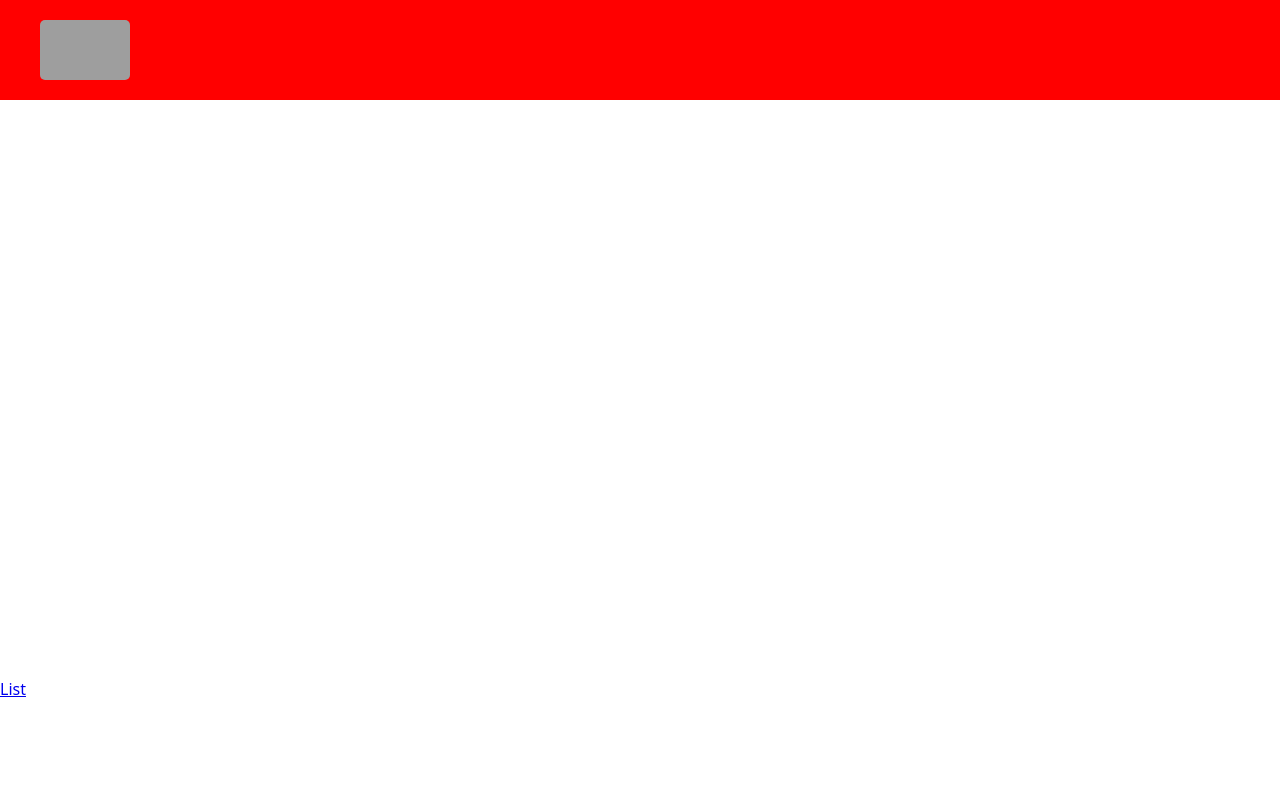
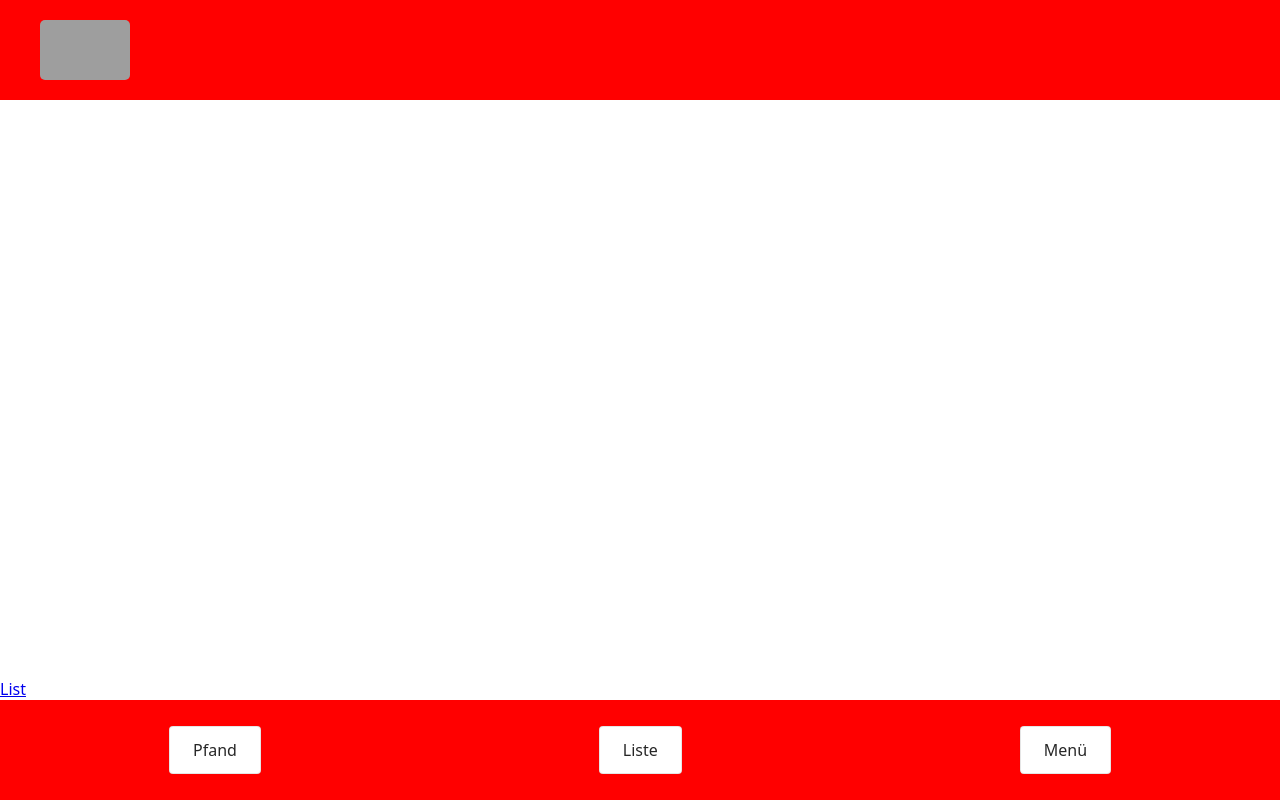
Before and after one commit to HannesOster/capstone, a Next.js app: page / in a window 1280 px wide. Built offline with nearby package versions, Linux system fonts and the light colour scheme; grey boxes are pictures that could not be loaded.

Commit message:
changed import

```diff
--- a/components/Header/Header.js
+++ b/components/Header/Header.js
@@ -1,5 +1,3 @@
-import Link from "next/link";
-
 import { StyledHeader, StyledLogo } from "./Header.style";
 
 export default function Header() {
--- /dev/null
+++ b/components/Navigation/Navigation.js
@@ -0,0 +1,11 @@
+import { NavLink, NavBar } from "./styles";
+
+export default function Navigation() {
+  return (
+    <NavBar>
+      <NavLink href="#">Pfand</NavLink>
+      <NavLink href="#">Liste</NavLink>
+      <NavLink href="#">Menü</NavLink>
+    </NavBar>
+  );
+}
--- /dev/null
+++ b/components/Navigation/styles.js
@@ -0,0 +1,59 @@
+import styled from "styled-components";
+import Link from "next/link";
+
+const NavBar = styled.nav`
+  background-color: red;
+  position: fixed;
+  bottom: 0;
+  width: 100%;
+  height: 100px;
+  display: flex;
+  justify-content: space-around;
+  align-items: center;
+`;
+
+const NavLink = styled(Link)`
+  align-items: center;
+  background-color: #ffffff;
+  border: 1px solid rgba(0, 0, 0, 0.1);
+  border-radius: 0.25rem;
+  box-shadow: rgba(0, 0, 0, 0.02) 0 1px 3px 0;
+  box-sizing: border-box;
+  color: rgba(0, 0, 0, 0.85);
+  cursor: pointer;
+  display: inline-flex;
+
+  justify-content: center;
+  line-height: 1.25;
+  margin: 0;
+  min-height: 3rem;
+  padding: calc(0.875rem - 1px) calc(1.5rem - 1px);
+  position: relative;
+  text-decoration: none;
+  transition: all 250ms;
+  user-select: none;
+  -webkit-user-select: none;
+  touch-action: manipulation;
+  vertical-align: baseline;
+  width: auto;
+
+  &:hover {
+    transform: translateY(-1px);
+  }
+
+  &:focus {
+    border-color: rgba(0, 0, 0, 0.15);
+    box-shadow: rgba(0, 0, 0, 0.1) 0 4px 12px;
+    color: rgba(0, 0, 0, 0.65);
+  }
+
+  &:active {
+    background-color: #f0f0f1;
+    border-color: rgba(0, 0, 0, 0.15);
+    box-shadow: rgba(0, 0, 0, 0.06) 0 2px 4px;
+    color: rgba(0, 0, 0, 0.65);
+    transform: translateY(0);
+  }
+`;
+
+export { NavLink, NavBar };
--- a/pages/_app.js
+++ b/pages/_app.js
@@ -1,5 +1,6 @@
 import GlobalStyle from "../styles";
 import Head from "next/head";
+import Navigation from "../components/Navigation/Navigation";
 
 export default function App({ Component, pageProps }) {
   return (
@@ -9,6 +10,7 @@ export default function App({ Component, pageProps }) {
         <title>Capstone Project</title>
       </Head>
       <Component {...pageProps} />
+      <Navigation />
     </>
   );
 }
```
Also changed, not shown: pages/deposit.js (added), pages/menu.js (added).
